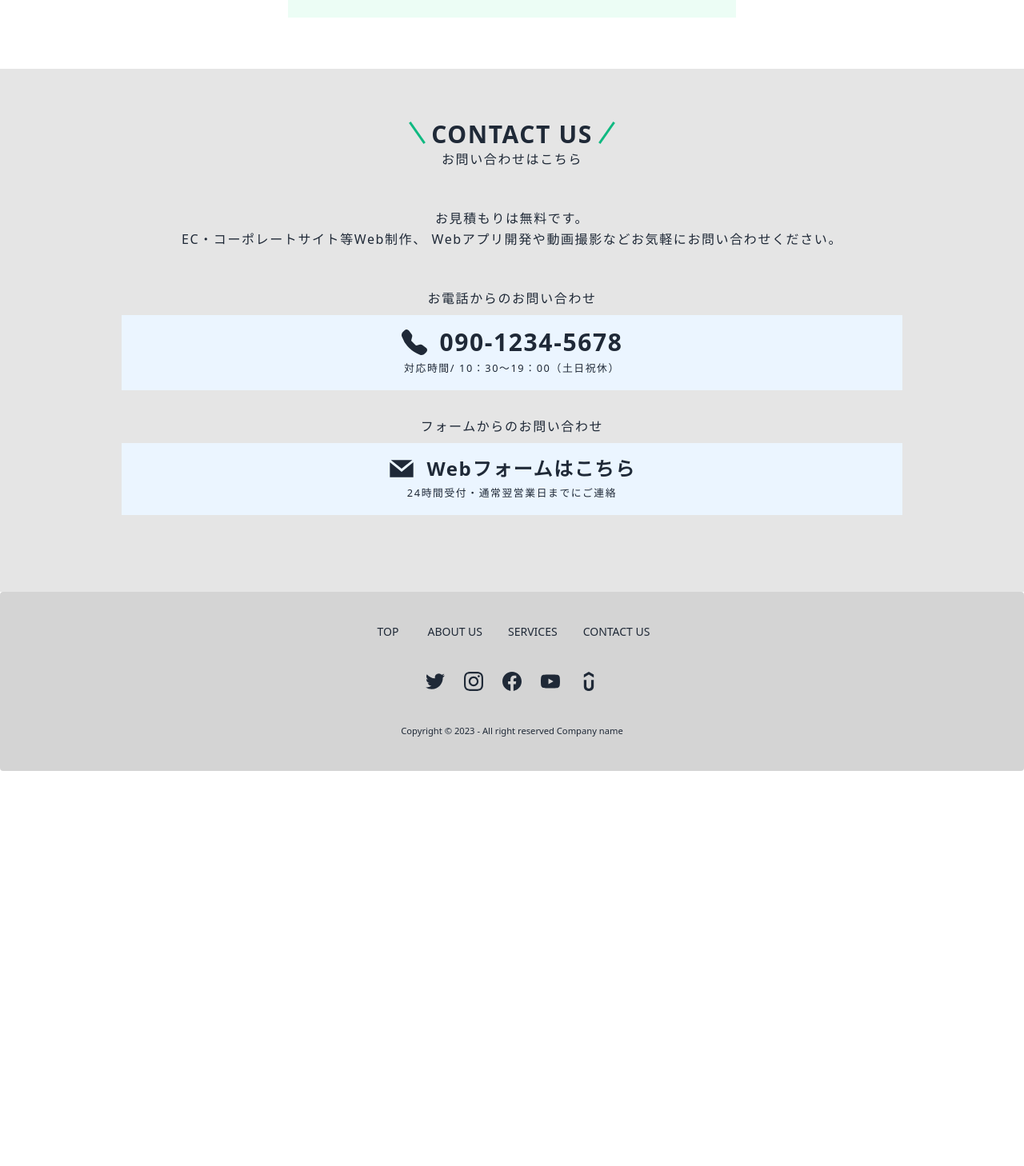
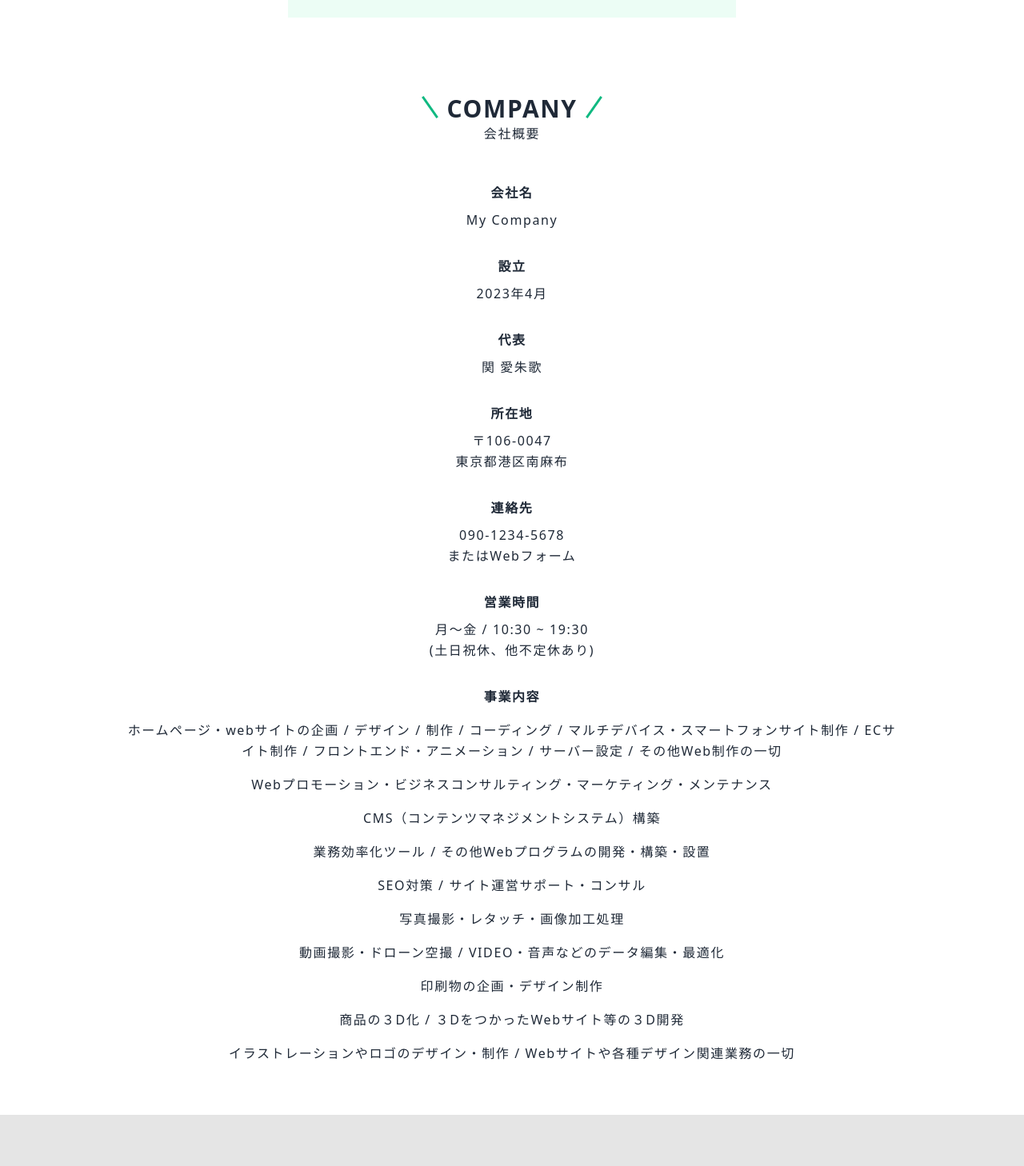
Before and after one commit to JunyaNomura/business-site-shopify, a Next.js app: page /about in a window 1280 px wide. Shown: the part 2265-3723 px from the top of the page at 80% size. Before the commit the page ends 3229 px from the top, so only its background shows below. Built offline with nearby package versions, Linux system fonts and the light colour scheme.

Commit message:
I finally finished developing the Company component and added into About.tsx, so I completely finished making the About page

```diff
--- /dev/null
+++ b/components/Company.tsx
@@ -0,0 +1,88 @@
+
+
+const Company = () => {
+  return (
+    <div>
+      <section className="relative mt-24 mb-16 mx-auto px-4 text-center tracking-widest leading-relaxed font-sans font-light text-gray-800">
+        <h3 className="uppercase relative w-60 mx-auto font-bold text-3xl before:absolute before:inline-block before:h-8 before:left-4 before:border-l-[3px] before:border-emerald-500 before:rotate-[-35deg] after:absolute after:inline-block after:h-8 after:right-4 after:border-r-[3px] after:border-emerald-500 after:rotate-[35deg]">
+          company
+        </h3>
+        <p className="mb-12">会社概要</p>
+        <div className="mb-8">
+          <p className="font-semibold mb-2">会社名</p>
+          <p> My Company</p>
+        </div>
+        <div className="mb-8">
+          <p className="font-semibold mb-2">設立</p>
+          <p> 2023年4月</p>
+        </div>
+        <div className="mb-8">
+          <p className="font-semibold mb-2">代表</p>
+          <p>関 愛朱歌</p>
+        </div>
+        <div className="mb-8">
+          <p className="font-semibold mb-2">所在地</p>
+          <p>
+            〒106-0047
+            <br/>
+            東京都港区南麻布
+          </p>
+        </div>
+        <div className="mb-8">
+          <p className="font-semibold mb-2">連絡先</p>
+          <p>
+            090-1234-5678
+            <br/>
+            またはWebフォーム
+          </p>
+        </div>
+        <div className="mb-8">
+          <p className="font-semibold mb-2">営業時間</p>
+          <p>
+            月〜金 / 10:30 ~ 19:30
+            <br/>
+            (土日祝休、他不定休あり)
+          </p>
+        </div>
+        <div className="mb-8">
+          <p className="font-semibold mb-4">事業内容</p>
+          <div className="flex flex-col gap-4">
+            <p>
+              ホームページ・webサイトの企画 / デザイン / 制作 / コーディング / マルチデバイス・スマートフォンサイト制作 / ECサイト制作 / フロントエンド・アニメーション / サーバー設定 / その他Web制作の一切
+            </p>
+            <p>
+              Webプロモーション・ビジネスコンサルティング・マーケティング・メンテナンス
+            </p>
+            <p>
+              CMS（コンテンツマネジメントシステム）構築
+            </p>
+            <p>
+              業務効率化ツール / その他Webプログラムの開発・構築・設置
+            </p>
+            <p>
+              SEO対策 / サイト運営サポート・コンサル
+            </p>
+            <p>
+              写真撮影・レタッチ・画像加工処理
+            </p>
+            <p>
+              動画撮影・ドローン空撮 / VIDEO・音声などのデータ編集・最適化
+            </p>
+            <p>
+              印刷物の企画・デザイン制作
+            </p>
+            <p>
+              商品の３D化 / ３DをつかったWebサイト等の３D開発
+            </p>
+            <p>
+              イラストレーションやロゴのデザイン・制作 /
+              Webサイトや各種デザイン関連業務の一切
+            </p>
+          </div>
+        </div>
+      </section>
+    </div>
+  )
+}
+
+export default Company
--- a/pages/about.tsx
+++ b/pages/about.tsx
@@ -1,6 +1,7 @@
 import HeadSeo from '../components/HeadSeo'
 import AboutHero from '../components/AboutHero'
 import Greeting from '@/components/Greeting '
+import Company from '@/components/Company'
 import Contact from '../components/Contact'
 
 export default function Home() {
@@ -19,6 +20,7 @@ export default function Home() {
         <div className="max-w-5xl mx-auto px-2 pt-24">
           <AboutHero />
           <Greeting />
+          <Company />
         </div>
         <Contact />
       </main>
```
